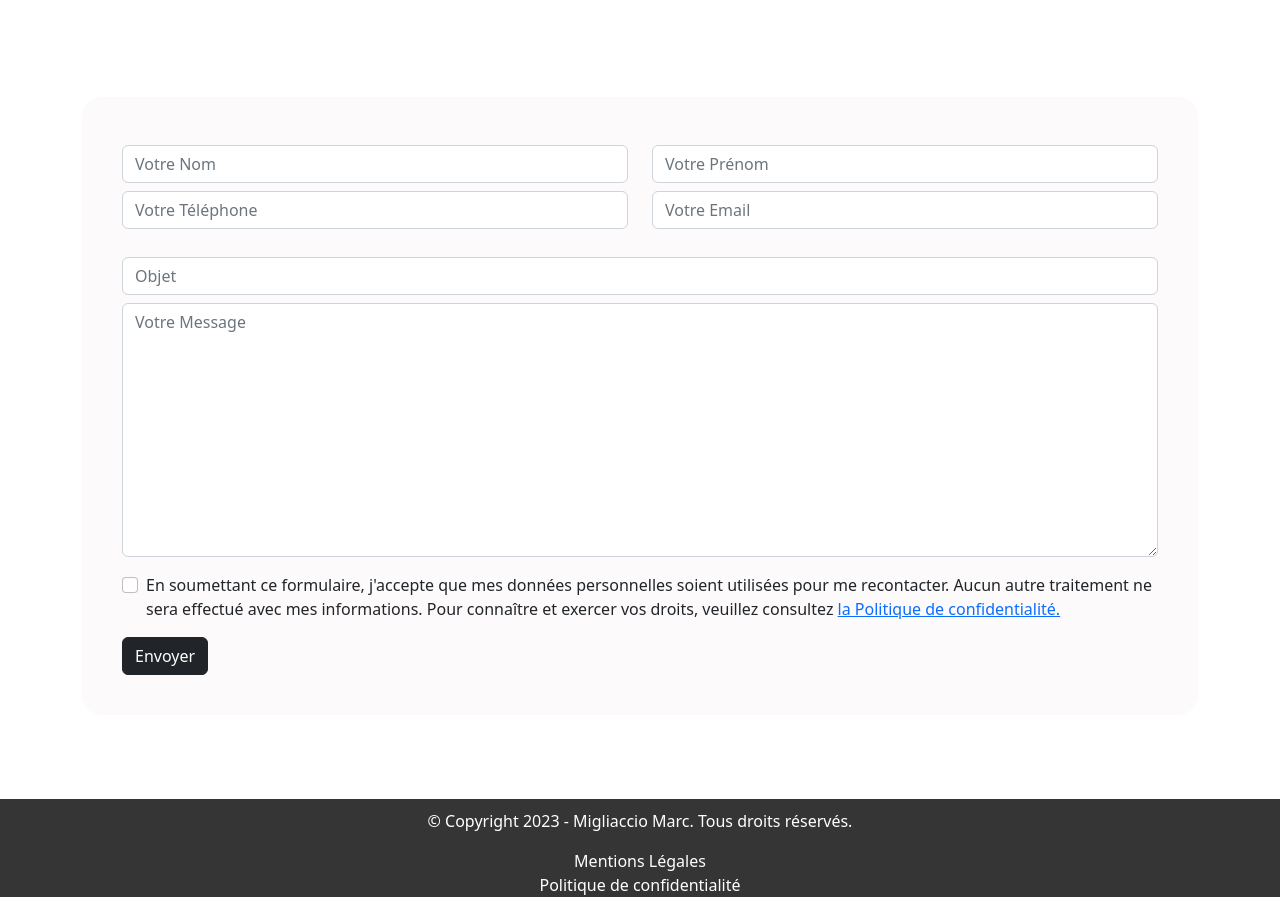
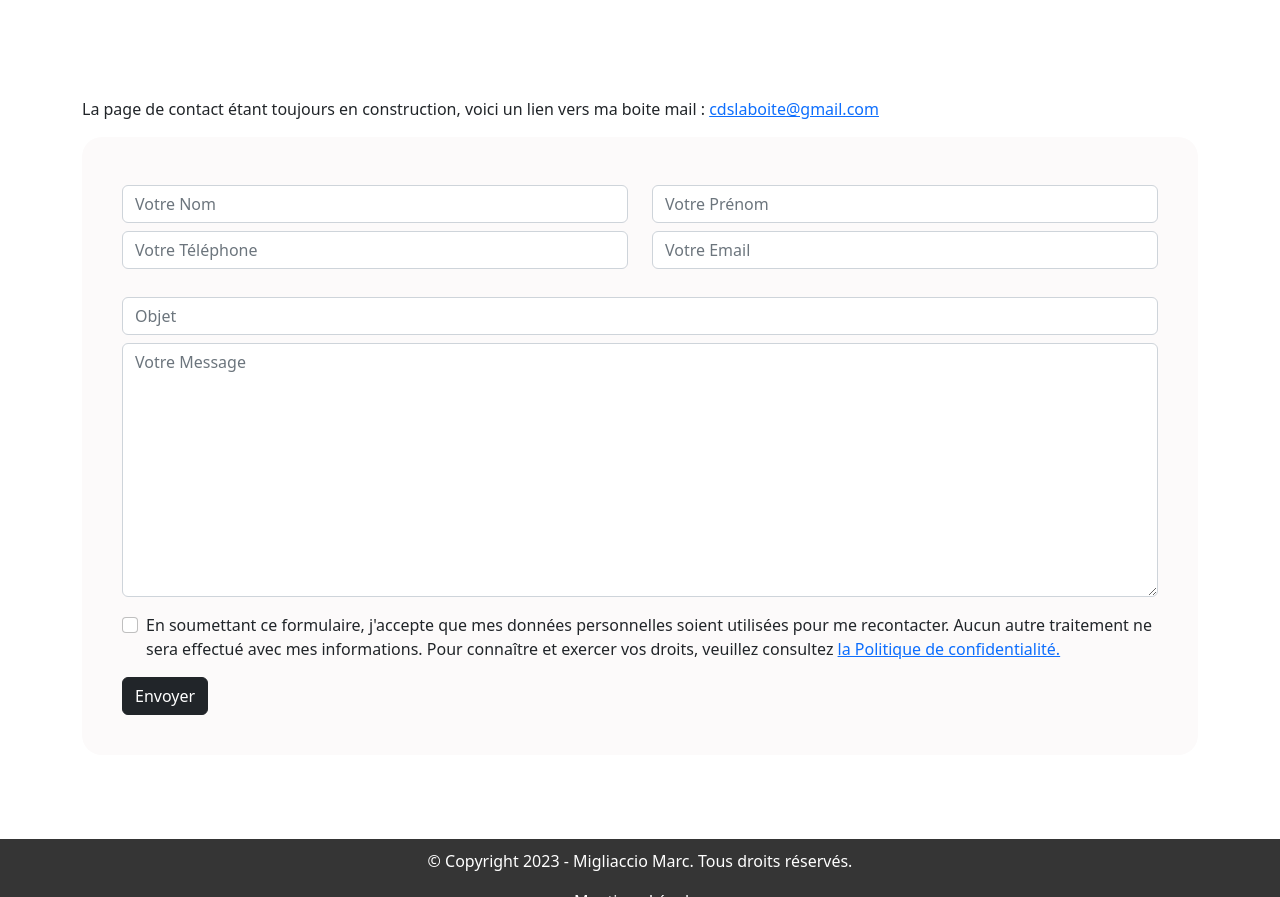
Before and after one commit to Valann13/Site-Portfolio, a website: page index.html in a window 1280 px wide. Shown: the part 7867-8764 px from the top of the page. Drawn offline with nearby package versions, Linux system fonts and the light colour scheme.

Commit message:
creation lien cv

```diff
--- a/index.html
+++ b/index.html
@@ -686,6 +686,10 @@
             <br> veulliez renseigner les informations suivantes :
           </p>
         </div>
+         <p> La page de contact étant toujours en construction, voici un lien vers ma boite mail :
+             <a href="mailto:cdslaboite@gmail.com" target="_blank">cdslaboite@gmail.com</a>
+            <br>
+          </p>
         <div class="col contact">
           <form action="#" method="get">
             <div class="row">
```
